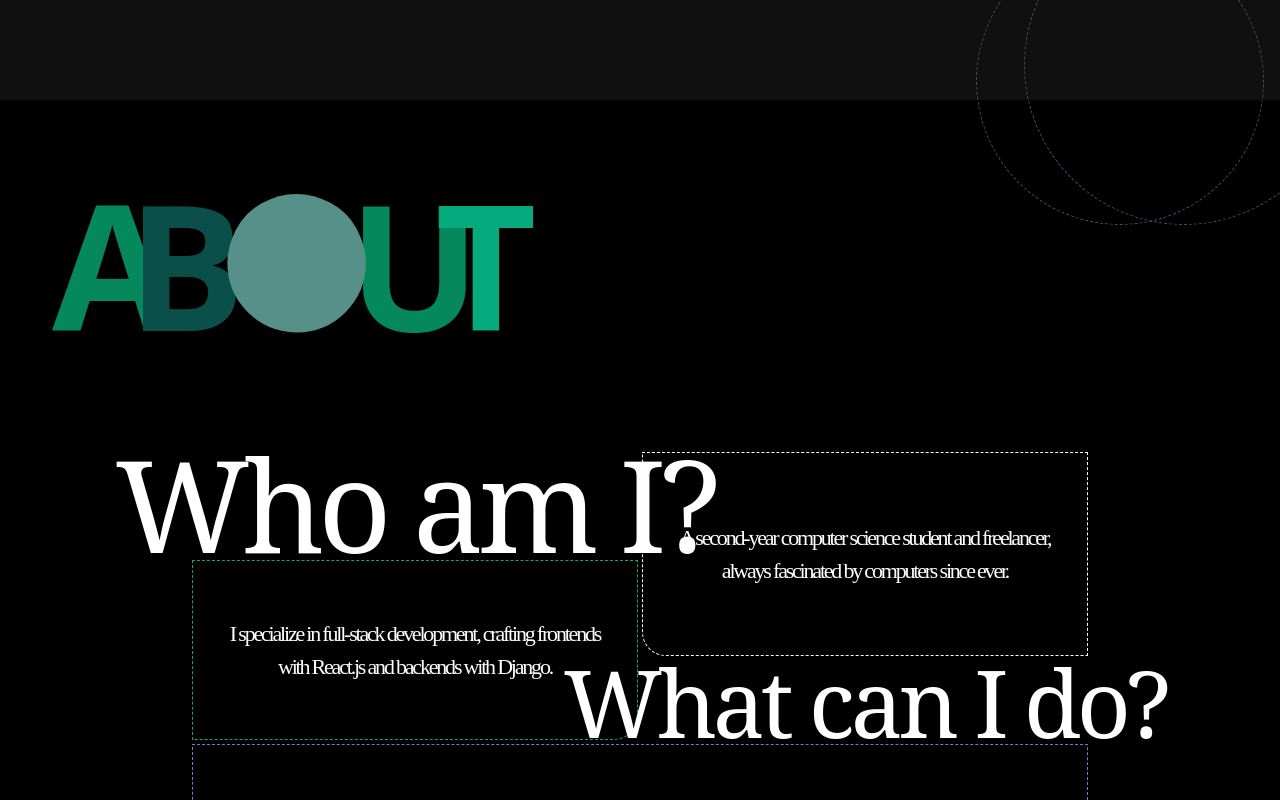
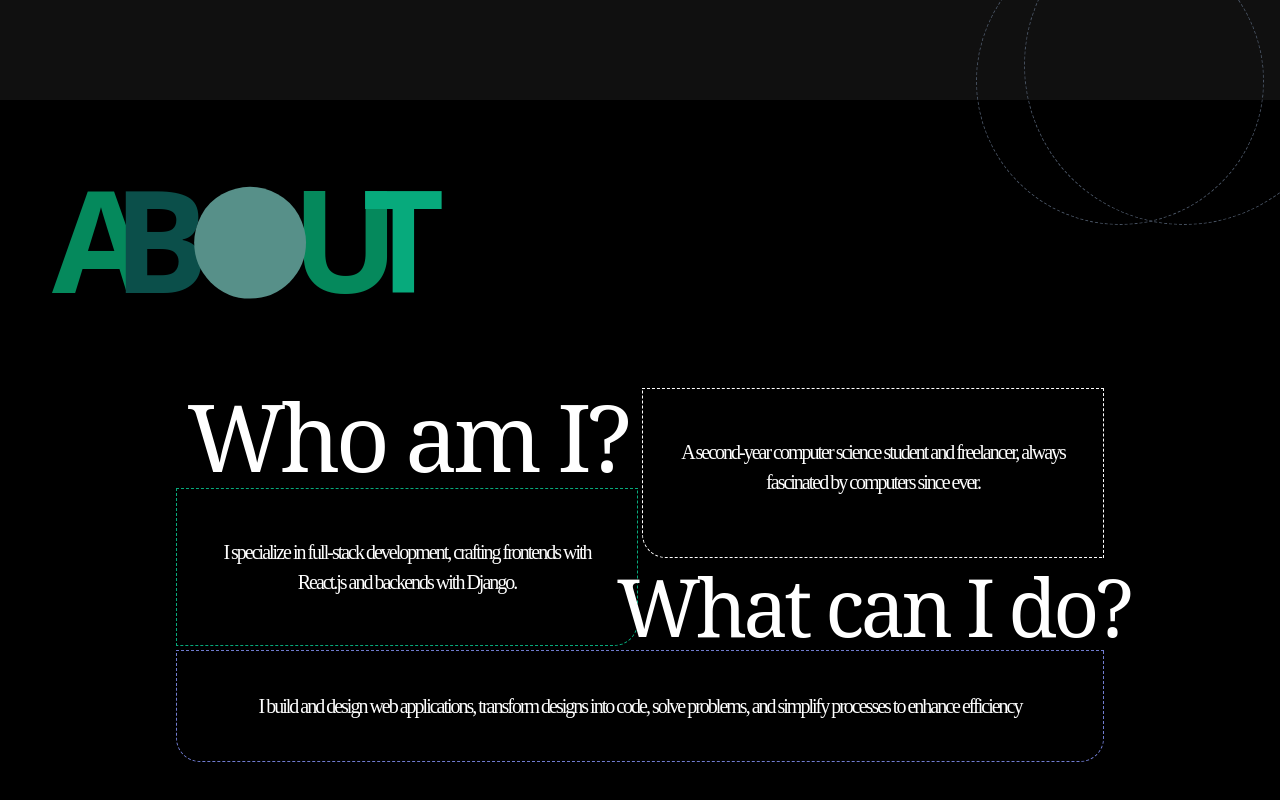
Before and after one commit to MaheryAndrih1/MaheryDotPortfolio, a React (Vite) app: page / in a window 1280 px wide. Shown: the part 700-1500 px from the top of the page. Built offline with nearby package versions, Linux system fonts and the light colour scheme; no server answers; a web font is replaced by a local one.

Commit message:
resizing cards

```diff
--- a/src/Components/About.jsx
+++ b/src/Components/About.jsx
@@ -18,16 +18,16 @@ const About = () => {
   return (
     <div id="about" className="bg-black text-white flex flex-col p-2 md:p-8">
       {/* ABOUT Header */}
-      <div className="text-[128px] md:text-[175px] font-black tracking-[-0.26em] flex justify-center md:justify-start ms-0 md:ms-5 h-40 md:h-80">
+      <div className="text-[110px] md:text-[142px] font-black tracking-[-0.26em] flex justify-center md:justify-start ms-0 md:ms-5 h-40 md:h-64">
         <span className="text-primary">A</span>
         <span className="text-teal-900">B</span>
-        <span className="text-gray md:text-[322px] text-[235px] -translate-y-25 md:-translate-y-36">●</span>
+        <span className="text-gray md:text-[260px] text-[200px] -translate-y-20 md:-translate-y-28">●</span>
         <span className="text-primary">U</span>
         <span className="text-secondary">T</span>
       </div>
 
-      <div className="mt-0 grid grid-cols-1 md:grid-cols-2 gap-1 px-4 md:px-40">
-        <div className="col-span-1 row-span-1 flex items-center justify-center text-[32px] sm:text-[48px] lg:text-[96px] xl:text-[128px] h-26 font-primary font-thin tracking-[-0.05em] whitespace-nowrap">
+      <div className="mt-0 grid grid-cols-1 md:grid-cols-2 gap-1 px-4 md:px-28 md:max-w-6xl md:mx-auto">
+        <div className="col-span-1 row-span-1 flex items-center justify-center text-[28px] sm:text-[44px] lg:text-[72px] xl:text-[94px] h-24 font-primary font-thin tracking-[-0.05em] whitespace-nowrap">
           Who am I?
         </div>
         <div
@@ -36,7 +36,7 @@ const About = () => {
             hover:bg-[var(--card-hover-bg)] hover:text-[var(--card-hover-text)]"
           style={getCardStyle(0)}
         >
-          <div className="py-15 px-6 flex items-center justify-center text-center text-[22px] font-typewriter rounded-bl-3xl tracking-[-.1em]">
+          <div className="py-10 px-5 flex items-center justify-center text-center text-[18px] md:text-[20px] font-typewriter rounded-bl-3xl tracking-[-.1em]">
             A second-year computer science student and freelancer, always
             fascinated by computers since ever.
           </div>
@@ -47,13 +47,13 @@ const About = () => {
             hover:bg-[var(--card-hover-bg)] hover:text-[var(--card-hover-text)]"
           style={getCardStyle(1)}
         >
-          <div className="py-12 px-6 flex items-center justify-center text-center text-[22px] font-typewriter rounded-br-3xl tracking-[-.1em]">
+          <div className="py-10 px-5 flex items-center justify-center text-center text-[18px] md:text-[20px] font-typewriter rounded-br-3xl tracking-[-.1em]">
             I specialize in full-stack development, crafting frontends with
             React.js and backends with Django.
           </div>
         </div>
 
-        <div className="col-span-1 row-span-1 flex items-center justify-center text-[32px] sm:text-[48px] lg:text-[72px] xl:text-[94px] h-19 tracking-[-.05em] font-primary font-thin mt-1 whitespace-nowrap">
+        <div className="col-span-1 row-span-1 flex items-center justify-center text-[28px] sm:text-[44px] lg:text-[66px] xl:text-[80px] h-20 tracking-[-.05em] font-primary font-thin mt-1 whitespace-nowrap">
           What can I do?
         </div>
         <div
@@ -62,7 +62,7 @@ const About = () => {
             hover:bg-[var(--card-hover-bg)] hover:text-[var(--card-hover-text)]"
           style={getCardStyle(2)}
         >
-          <div className="py-10 px-6 flex items-center justify-center text-[22px] font-typewriter text-center tracking-[-.1em] rounded-b-3xl">
+          <div className="py-8 px-5 flex items-center justify-center text-[18px] md:text-[20px] font-typewriter text-center tracking-[-.1em] rounded-b-3xl">
             I build and design web applications, transform designs into code,
             solve problems, and simplify processes to enhance efficiency
           </div>
```
